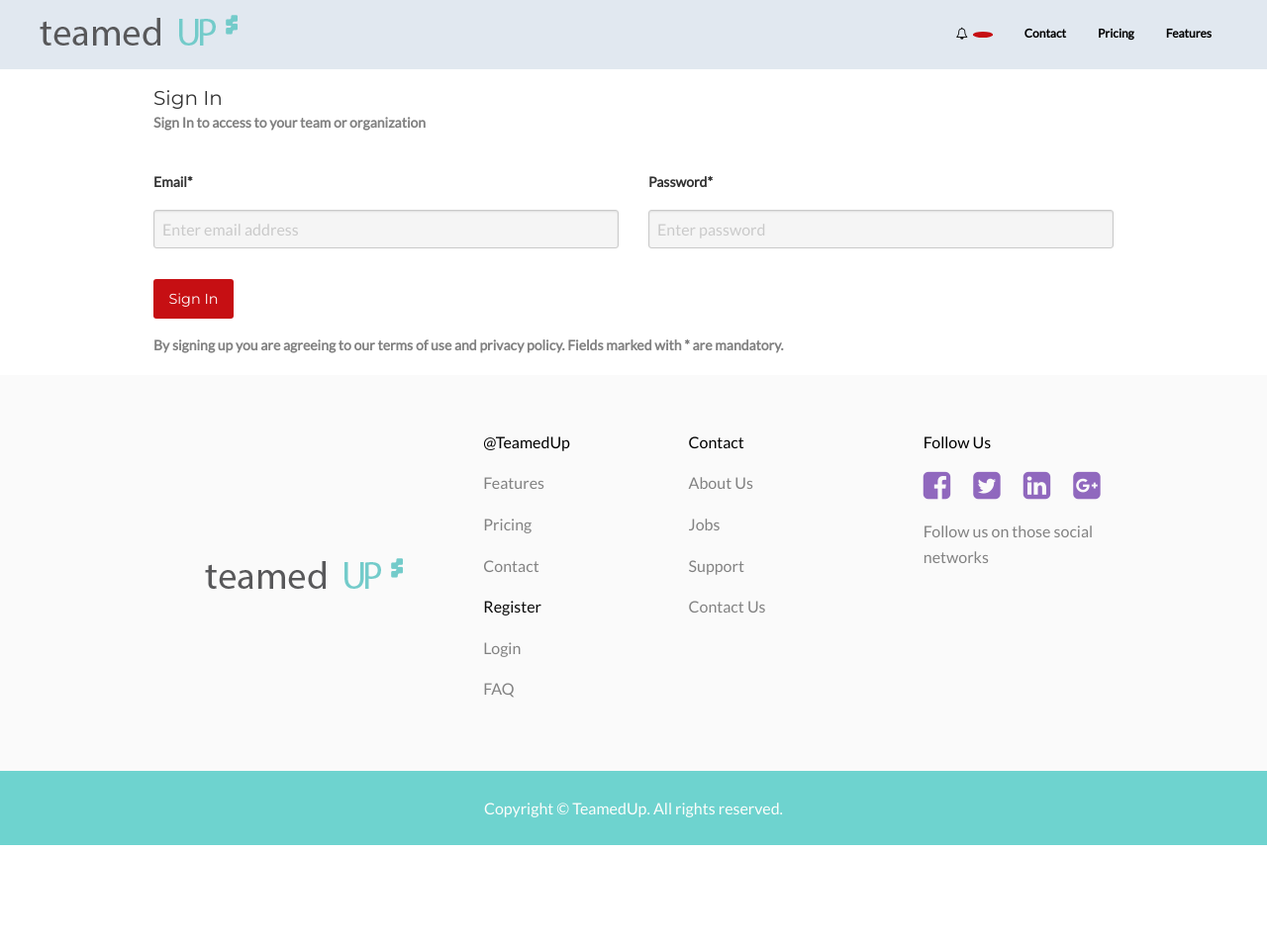
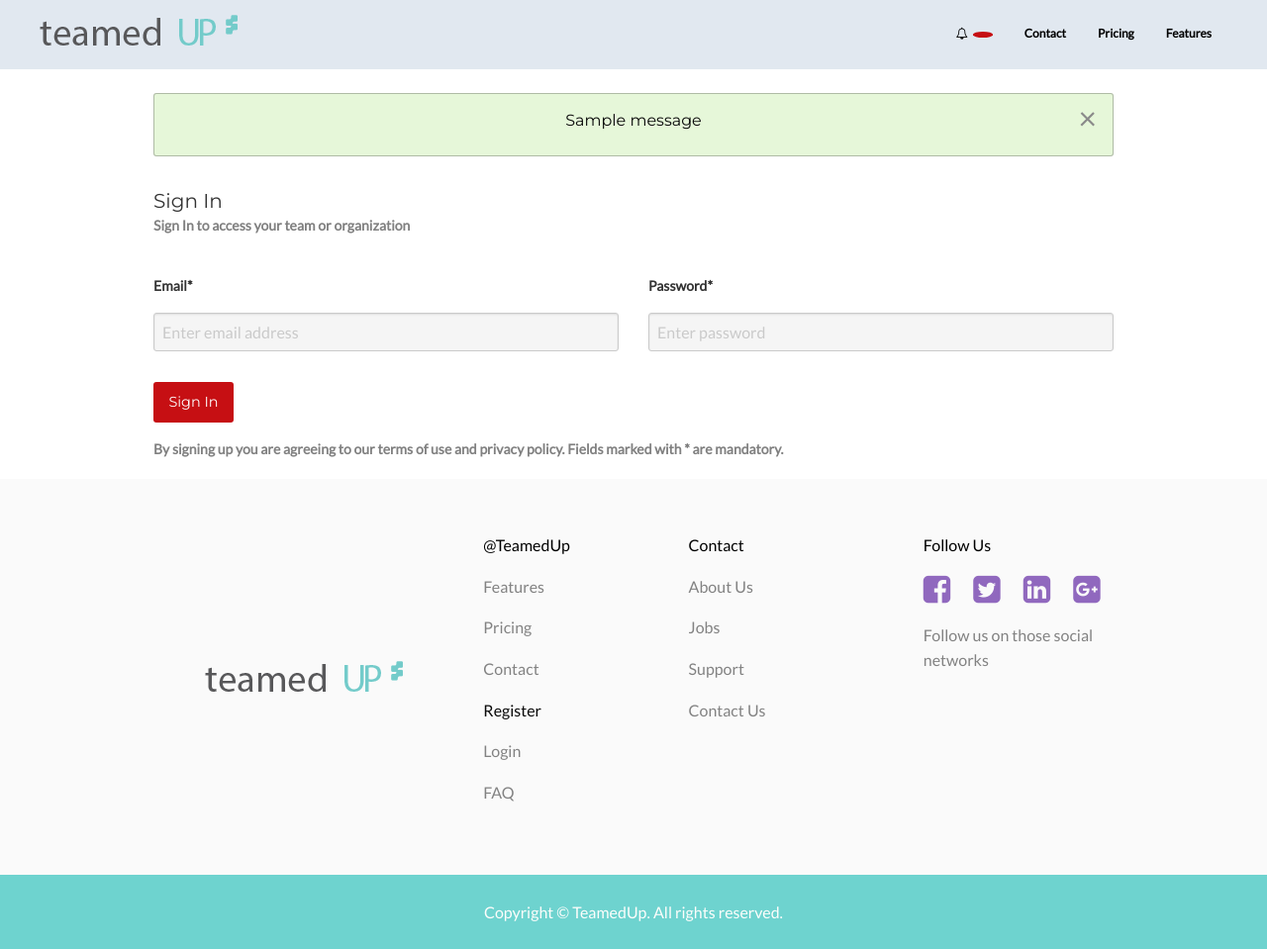
Before and after one commit to heroku/python-getting-started, a Django app: page /app/login/ in a window 1280 px wide. Shown: the whole page at 99% size. Before the commit the page ends 854 px from the top, so only its background shows below. Run offline with Django 3.2, Linux system fonts and the light colour scheme; tables that the repository leaves empty hold one stand-in row (values such as "Sample post"); one stand-in notice (Sample message) is shown; some libraries are stand-ins or nearby versions.

Commit message:
Now the system messages are displayed (in a standard django way)

```diff
--- a/app/templates/app/login.html
+++ b/app/templates/app/login.html
@@ -10,7 +10,7 @@
             <div class="row">
                 <div class="columns">
                     <h5 class="title">Sign In</h5>
-                    <p class="description">Sign In to access to your team or organization</p>
+                    <p class="description">Sign In to access your team or organization</p>
                 </div>
             </div>
             <div class="row">
--- a/app/urls.py
+++ b/app/urls.py
@@ -4,7 +4,6 @@ from . import views
 
 urlpatterns = [
     url(r'^$', views.index, name='index'),
-    url(r'^login_user/$', views.login_user, name='login_user'), # TODO: url and view names are confusing
     url(r'^login/$', views.login_view, name='login_view'),
     url(r'^settings/$', views.edit_settings, name='settings'),
     url(r'^signup/$', views.signup, name='signup'),
--- a/app/views.py
+++ b/app/views.py
@@ -29,26 +29,6 @@ def index(request):
         'otherteams': otherteams,
     }
     return render(request, 'app/home.html', context)
-
-
-def login_user(request):
-    # logout(request)
-    username = password = ''
-
-    if request.POST:
-        email = request.POST['email']
-        password = request.POST['password']
-
-        user = authenticate(username=email, password=password)
-        if user is not None:
-            if user.is_active:
-                login(request, user)
-                return HttpResponseRedirect('/app')
-            else:
-                return HttpResponse("Please check your username or password and try again.")
-        else:
-            return HttpResponse("Please check your username or password and try again.")
-    return HttpResponse()
 
 
 def login_view(request):
--- a/homepage/templates/base.html
+++ b/homepage/templates/base.html
@@ -27,39 +27,46 @@
 
     <!-- Custom styles for this template -->
     <link href="{% static 'css/signin.css' %}" rel="stylesheet">
-    <script src="{% static 'js/app.js' %}"> </script>
+    <script src="{% static 'js/app.js' %}"></script>
 
     <style type="text/css">
         body, html {
             font-family: 'Lato', sans-serif;
         }
+
         h1, h2, h3, h4, h5, h6 {
             font-family: 'Montserrat', sans-serif;
         }
+
         .teamedup-form {
             color: #333;
             text-align: left;
             margin: 0 30px;
         }
+
         .teamedup-form .title {
             padding-top: 15px;
             margin-bottom: 0;
         }
+
         .teamedup-form .description {
             color: grey;
             font-weight: bold;
             padding-bottom: 20px;
             font-size: .875rem;
         }
+
         .teamedup-form label {
             color: #333;
             font-weight: bold;
         }
+
         .teamedup-form input, .teamedup-form textarea {
             margin-top: 15px;
             background-color: whitesmoke;
             font-weight: normal;
         }
+
         .image-rounded {
             border-radius: 50%;
         }
@@ -102,7 +109,8 @@
                 <li><a href="#"> Contact </a></li>
             {% endif %}
             <li>
-                <a data-toggle="notifications"><i class="fa fa-bell-o" aria-hidden="true"></i><span id="notifications_count" class="alert badge"></span></a>
+                <a data-toggle="notifications"><i class="fa fa-bell-o" aria-hidden="true"></i><span
+                        id="notifications_count" class="alert badge"></span></a>
                 <div class="dropdown-pane bottom right" id="notifications" data-dropdown data-close-on-click="true">
                     <ul>
                     </ul>
@@ -110,6 +118,26 @@
             </li>
         </ul>
     </div>
+
+    {% if messages %}
+        <div class="container">
+            <div class="row">
+                <div class="columns">&nbsp;</div>
+            </div>
+            <div class="row">
+                <div class="columns">
+                    {% for message in messages %}
+                        <div class="{{ message.tags }} callout" data-closable="slide-out-right">
+                            <h6>{{ message }}</h6>
+                            <button class="close-button" aria-label="Dismiss alert" type="button" data-close>
+                                <span aria-hidden="true">&times;</span>
+                            </button>
+                        </div>
+                    {% endfor %}
+                </div>
+            </div>
+        </div>
+    {% endif %}
 
     {% block content %}
     {% endblock %}
@@ -180,9 +208,9 @@
             $.get(
                     "/app/notifications",
                     {
-                    'csrfmiddlewaretoken':$.cookie('csrftoken')
+                        'csrfmiddlewaretoken': $.cookie('csrftoken')
                     },
-                function(data) {
+                    function (data) {
                         notifications = data;
                         drawNotifications();
                     }
@@ -191,9 +219,9 @@
 
         function drawNotifications() {
             $('#notifications ul').html('');
-            for(i=0; i<notifications.length; i++) {
+            for (i = 0; i < notifications.length; i++) {
                 notification = notifications[i];
-                if(notification.type=='team_invite') {
+                if (notification.type == 'team_invite') {
                     $('#notifications ul').append(
                             '<li data-type="team_invite" data-id="' + notification.team_invite.id + '">' +
                             notification.inviter.username + ' invited you into ' + notification.team.title +
@@ -202,7 +230,7 @@
                             '</li>'
                     );
                 }
-                if(notification.type=='team_join') {
+                if (notification.type == 'team_join') {
                     $('#notifications ul').append(
                             '<li data-type="team_join" data-id="' + notification.team_join_request.id + '">' +
                             notification.requester.username + ' requested to join ' + notification.team.title +
@@ -212,7 +240,7 @@
                     );
                 }
             }
-            if(notifications.length == 0) {
+            if (notifications.length == 0) {
                 $('#notifications ul').append(
                         '<li>No notifications</li>'
                 );
@@ -224,10 +252,10 @@
             $.post(
                     "/teams/invites/" + id + '/accept/',
                     {
-                    'csrfmiddlewaretoken':$.cookie('csrftoken')
+                        'csrfmiddlewaretoken': $.cookie('csrftoken')
                     },
-                function(data) {
-                    notifications = _.reject(notifications, function(noti) {
+                    function (data) {
+                        notifications = _.reject(notifications, function (noti) {
                             return noti.type == 'team_invite' && noti.team_invite.id == id;
                         });
                         drawNotifications();
@@ -239,10 +267,10 @@
             $.post(
                     "/teams/invites/" + id + '/reject/',
                     {
-                    'csrfmiddlewaretoken':$.cookie('csrftoken')
+                        'csrfmiddlewaretoken': $.cookie('csrftoken')
                     },
-                function(data) {
-                    notifications = _.reject(notifications, function(noti) {
+                    function (data) {
+                        notifications = _.reject(notifications, function (noti) {
                             return noti.type == 'team_invite' && noti.team_invite.id == id;
                         });
                         drawNotifications();
@@ -254,10 +282,10 @@
             $.post(
                     "/teams/joinrequests/" + id + '/accept/',
                     {
-                    'csrfmiddlewaretoken':$.cookie('csrftoken')
+                        'csrfmiddlewaretoken': $.cookie('csrftoken')
                     },
-                function(data) {
-                    notifications = _.reject(notifications, function(noti) {
+                    function (data) {
+                        notifications = _.reject(notifications, function (noti) {
                             return noti.type == 'team_join' && noti.team_join_request.id == id;
                         });
                         drawNotifications();
@@ -269,10 +297,10 @@
             $.post(
                     "/teams/joinrequests/" + id + '/reject/',
                     {
-                    'csrfmiddlewaretoken':$.cookie('csrftoken')
+                        'csrfmiddlewaretoken': $.cookie('csrftoken')
                     },
-                function(data) {
-                    notifications = _.reject(notifications, function(noti) {
+                    function (data) {
+                        notifications = _.reject(notifications, function (noti) {
                             return noti.type == 'team_join' && noti.team_join_request.id == id;
                         });
                         drawNotifications();
@@ -280,7 +308,7 @@
             );
         }
 
-        $(function(){
+        $(function () {
             getNotifications();
         });
     </script>
```
Lines whose indentation alone changed are shown as unchanged.
